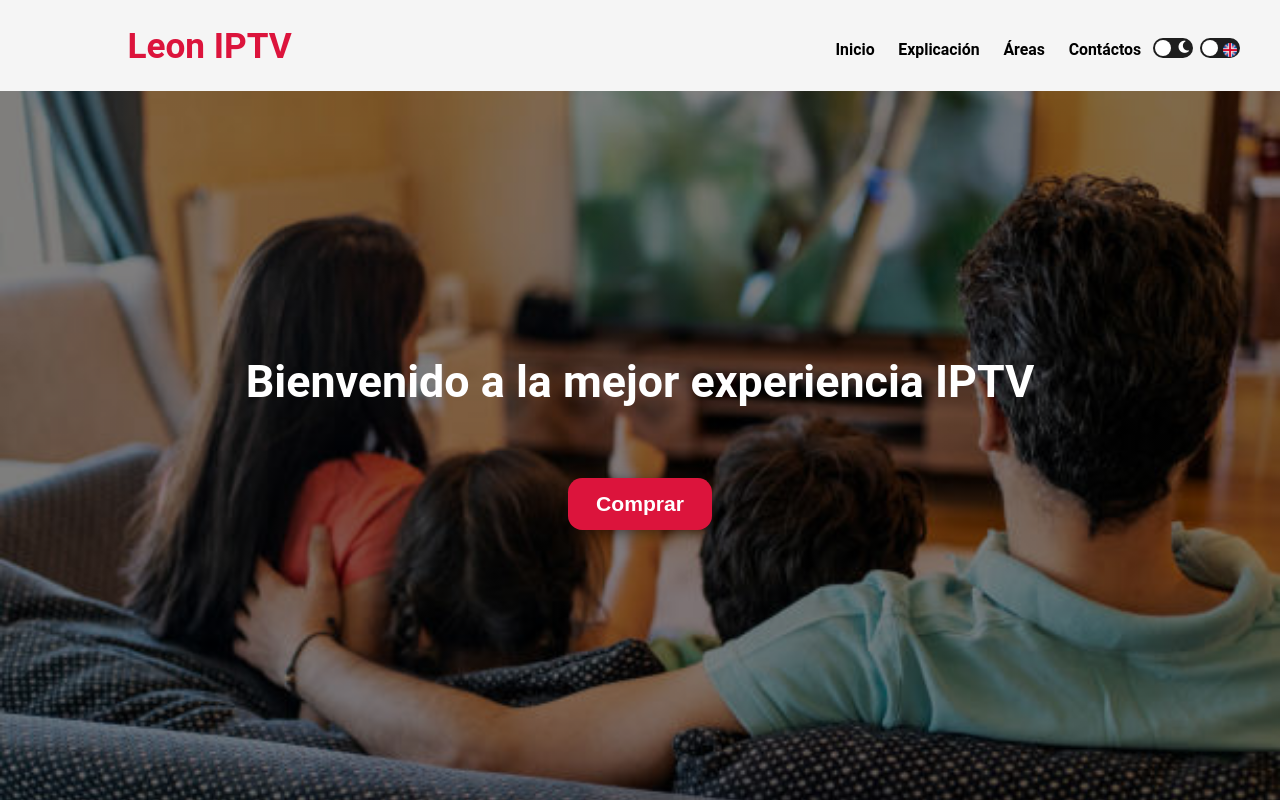
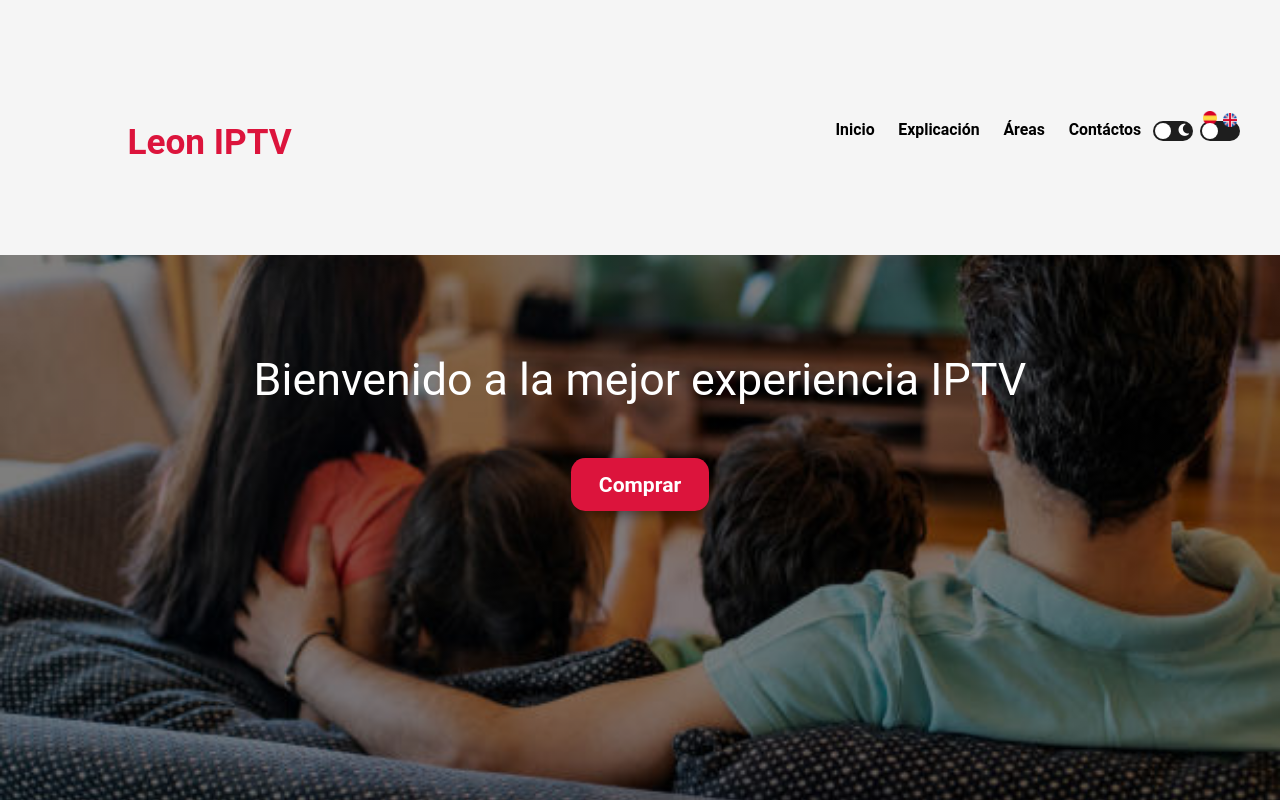
Before and after one commit to Diego-Aguero/pagina-IPTV, a plain HTML site: page index.html in a window 1280 px wide. Shown: the top 800 px of the page. Drawn offline with Linux system fonts and the light colour scheme.

Commit message:
Update styles.css

```diff
--- a/css/styles.css
+++ b/css/styles.css
@@ -1,3 +1,131 @@
+/* reset CSS */
+
+/* aqui definimos las custom properties */
+:root{
+	--color-primario: #f0f0f0 ;
+	--color-secundario: #181818;
+
+	/* tipografia */
+	--tipografia-principal : Helvetica, arial, sans-serif;
+	--tipografia-secundaria: Verdana;
+}
+
+/* Configuramos si un usuario ha activado el modo alto contraste. (WD) */
+
+@media (prefers-contrast: high) {
+	:root{
+		--color-primario : white;
+		--color-secundario : black;
+	}
+}
+
+/* opcional */
+/* desactivamos los animations en el caso de que el usuario haya configurado el modo sin animaciones */
+@media (prefers-reduced-motion: reduce) {
+	* /* colocar el selector cocreto */ {
+		animation: none;
+		transition:none;
+	}
+}
+
+/* reseteamos todos los margins y paddings de todas las etiquetas */
+* {
+	margin: 0;
+	padding: 0;
+	border: 0;
+	box-sizing: border-box;
+	vertical-align: baseline;
+}
+
+/* evitamos problemas con la imagen */
+img, picture, video, iframe, figure {
+	max-width: 100%;
+	width: 100%;
+	display: block;
+	/* opcional */ object-fit: cover;
+	/* opcional */ object-position: center center;
+}
+
+/* resetea los enlaces para funcionar como cajas ... */
+a {
+	display: block;
+}
+
+/* ... excepto los que se encuentran en parrafos */
+p a {
+	display: inline;
+}
+
+/* quitamos los puntos de los <li> */
+li {
+	list-style-type: none;
+}
+
+/* configuramos anclas suaves */
+html {
+	scroll-behavior: smooth;
+}
+
+/* desactivamos estilos por defecto de las principales etiquetas de texto */
+h1, h2, h3, h4, h5, h6, p, span, a, strong, blockquote, i, b, u, em {
+	font-size: 1em;
+	font-weight: inherit;
+	font-style: inherit;
+	text-decoration: none;
+	color: inherit;
+}
+
+/* evitamos problemas con los pseuielementos de quotes */
+blockquote:before, blockquote:after, q:before, q:after {
+	content: '';
+	content: none;
+}
+
+/* configuramos el texto que seleccionamos */
+::selection {
+	background-color: var(--color-primario);
+	color: var(--color-secundario);
+}
+
+/* nivelamos problemas de tipografias y colocacion de formularios */
+form, input, textarea, select, button, label {
+	font-family: inherit;
+	font-size: inherit;
+	hyphens: auto;
+	background-color: transparent;
+	display: block;
+	color: inherit;
+}
+
+/* reseteamos tablas */
+table, tr, td {
+	border-collapse: collapse;
+	border-spacing: 0;
+}
+
+/* evitamos problemas con los SVG */
+svg {
+	width: 100%;
+	display: block;
+	fill: currentColor;
+}
+
+/* configuramos la tipografia para toda la web */
+body{
+	min-height: 100vh;
+	font-size: 100%;
+	font-family: var(--tipografia-principal);
+	color: var(--color-primario);
+	background-color: var(--color-secundario);
+	/* opcional */ line-height: 1.4em;
+	/* opcional */ font-smooth: always;
+	/* opcional */ -webkit-font-smoothing: antialiased;
+	/* opcional */ -moz-osx-font-smoothing: grayscale;
+}
+/* reset css */
+
+/* inicio de modificaciones */
+
 * {
   box-sizing: border-box;
 }
```
